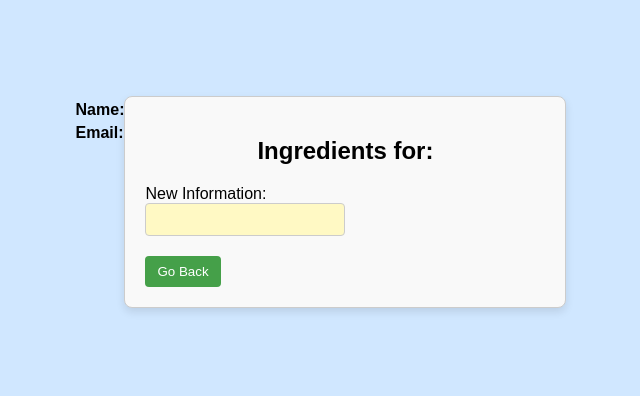
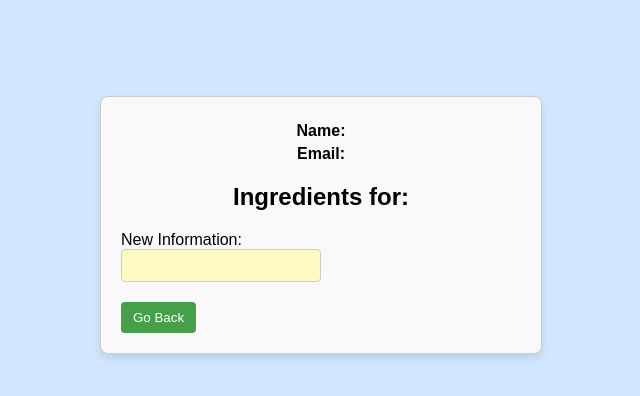
Before and after one commit to prott40/GreenBean, a React (Create React App) app: page / in a window 1280 px wide. Both pictures are taken after a click on the button "Find Ingredients". Shown: the top 396 px of the page, without its empty margins (319-959 px from the left). Built offline with nearby package versions, Linux system fonts and the light colour scheme.

Commit message:
move info to diffrent location

```diff
--- a/src/Form.css
+++ b/src/Form.css
@@ -70,7 +70,7 @@ input {
 }
 
 info-box {
-  position: absolute;
+  position: right;
   top: 20px;
   right: 20px;
   background-color: rgba(161, 224, 25, 0.8); /* Light background */
--- a/src/Form.js
+++ b/src/Form.js
@@ -28,11 +28,6 @@ export default function Form() {
   return (
 
     <div className="form-container">
-      {/* Box displaying Name and Email */}
-      <div className="info-box">
-        <p><strong>Name:</strong> {name}</p>
-        <p><strong>Email:</strong> {email}</p>
-      </div>
       {!showNewForm ? (
         // The initial form
         <form className="form-content">
@@ -78,7 +73,13 @@ export default function Form() {
         </form>
       ) : (
         // The new form to show after button press
+
         <form className="form-content">
+          {/* Box displaying Name and Email */}
+          <div className="info-box">
+              <p><strong>Name:</strong> {name}</p>
+              <p><strong>Email:</strong> {email}</p>
+          </div>
           <h2>Ingredients for: {itemName}</h2> {/* Display the item name here */}
           <div className="form-field">
             <label>
```
